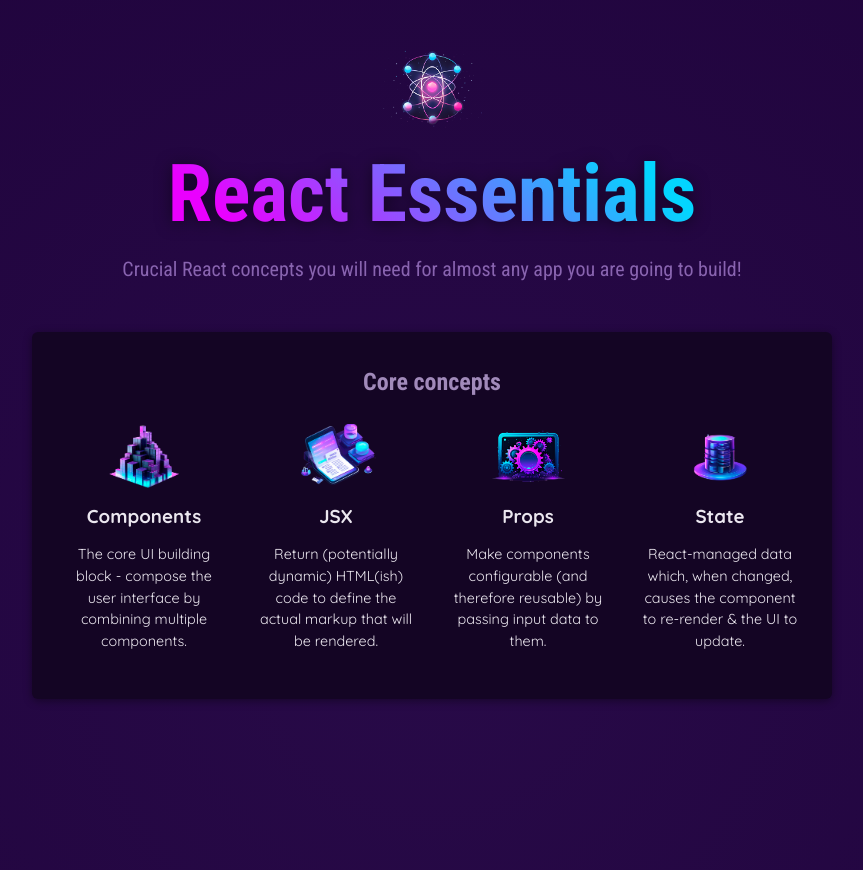
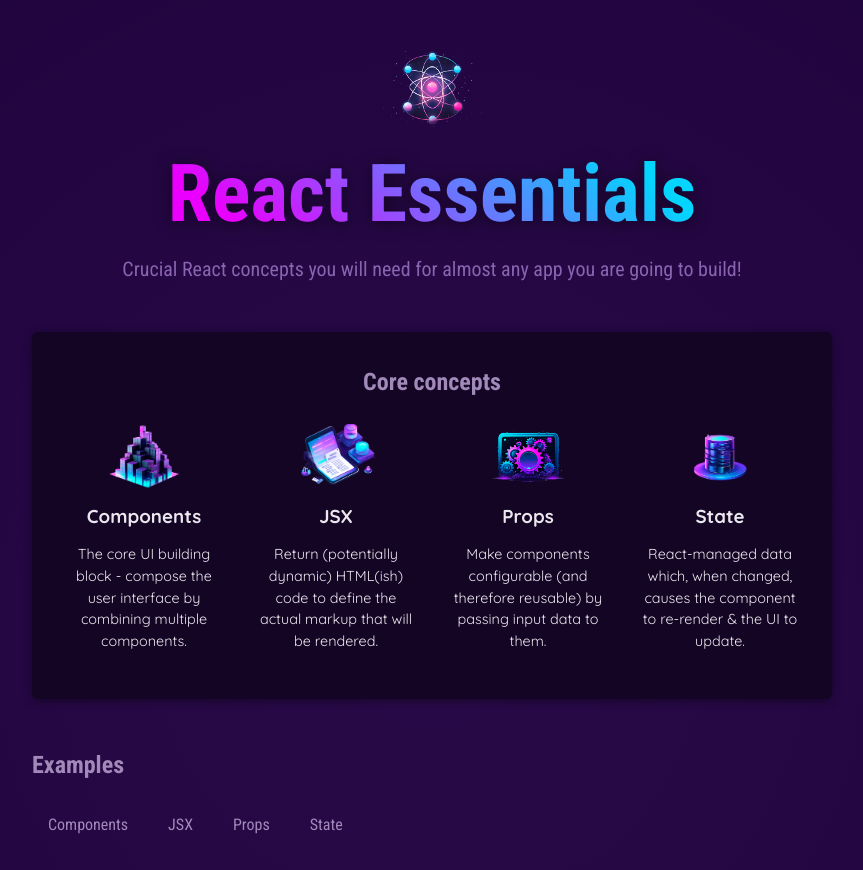
Before and after one commit to jevgenijsklimovs/01-starting-project, a React (Vite) app: page / in a window 1280 px wide. Shown: the top 870 px of the page, without its empty margins (208-1071 px from the left). Built offline with nearby package versions, Linux system fonts and the light colour scheme.

Commit message:
new button component

```diff
--- a/src/App.jsx
+++ b/src/App.jsx
@@ -1,6 +1,7 @@
 import {CORE_CONCEPTS} from './data.js';
 import Header from './components/header/Header';
 import CoreConcept from './components/CoreConcept';
+import TabButton from "./components/TabButton";
 
 function App() {
     return (
@@ -16,6 +17,15 @@
                         <CoreConcept {...CORE_CONCEPTS[3]} />
                     </ul>
                 </section>
+                <section id="examples">
+                    <h2>Examples</h2>
+                    <menu>
+                        <TabButton>Components</TabButton>
+                        <TabButton>JSX</TabButton>
+                        <TabButton>Props</TabButton>
+                        <TabButton>State</TabButton>
+                    </menu>
+                </section>
             </main>
         </div>);
 }
--- /dev/null
+++ b/src/components/TabButton.jsx
@@ -0,0 +1,5 @@
+export default function TabButton({children}) {
+    return <li>
+        <button>{children}</button>
+    </li>
+}
```
